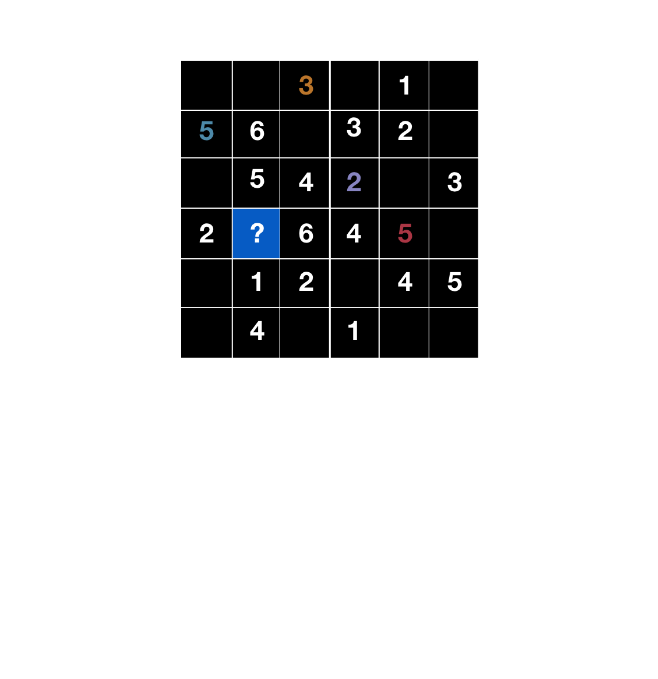
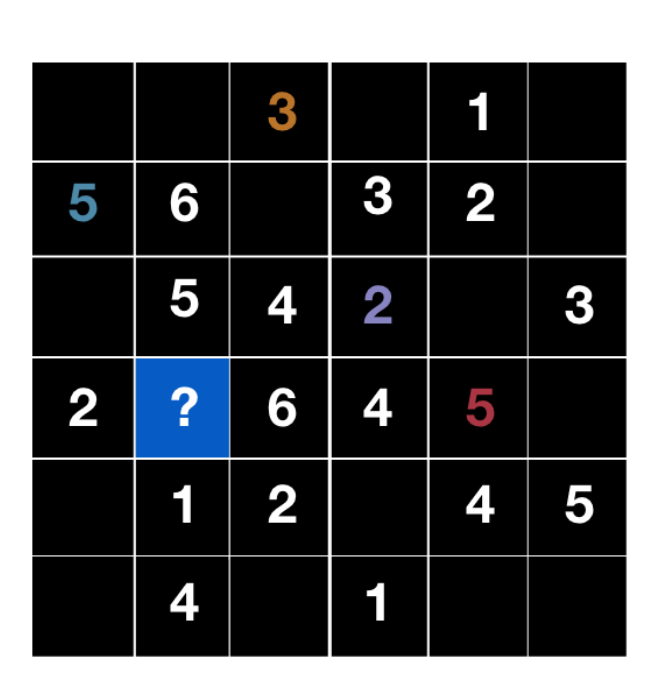
Before and after one commit to JessicaDosseh/Omega-Web-App, a React (Create React App) app in the folder packages/web/: page / in a window 1280 px wide. Shown: the part 806-1485 px from the top of the page, without its empty margins (314-972 px from the left). Before the commit the page ends 1185 px from the top, so only its background shows below. Built offline with nearby package versions, Linux system fonts and the light colour scheme.

Commit message:
switch case

```diff
--- a/packages/web/src/App.js
+++ b/packages/web/src/App.js
@@ -22,7 +22,7 @@ const App = () => {
 
   const [theme, toggleTheme, componentMounted] = useDarkMode();
 
-  const themeMode = theme === 'light' ? lightMode : darkMode;
+  const themeMode = theme === 'dark' ? darkMode : lightMode;
 
   if (!componentMounted) {
     return <div />;
--- a/packages/web/src/components/LandingPage/HomePage.js
+++ b/packages/web/src/components/LandingPage/HomePage.js
@@ -43,7 +43,6 @@ const HomePage = (props) => {
               />
             ) : (
               <Box className={classes.headerBox}>
-                {/* ADD SWITCH CASE FOR MOBILE HEADER AND SUBHEADER */}
                 {(() => {
                   switch (viewPort) {
                     case true:
@@ -125,12 +124,26 @@ const HomePage = (props) => {
             loading ? (
               <Skeleton className={classes.text} width={60} height={55} />
             ) : (
-              <Container maxWidth='sm'>
-                <Box className={classes.gameBoard}>
-                  {/* <GridOnIcon style={{ fontSize: 400 }} /> */}
-                  <img src={game} alt='game of the day' width='300' />
-                </Box>
-              </Container>
+              <Box className={classes.gameBoard}>
+                {(() => {
+                  switch (viewPort) {
+                    case true:
+                      return (
+                        <Box>
+                          {/* <GridOnIcon style={{ fontSize: 400 }} /> */}
+                          <img src={game} alt='game of the day' width='300' />
+                        </Box>
+                      );
+                    default:
+                      return (
+                        <Box>
+                          {/* <GridOnIcon style={{ fontSize: 400 }} /> */}
+                          <img src={game} alt='game of the day' width='600' />
+                        </Box>
+                      );
+                  }
+                })()}
+              </Box>
             )
           }
         />
--- a/packages/web/src/store/Mode/useDarkMode.js
+++ b/packages/web/src/store/Mode/useDarkMode.js
@@ -1,7 +1,7 @@
 import { useEffect, useState } from 'react';
 
 export const useDarkMode = () => {
-  const [theme, setTheme] = useState('light');
+  const [theme, setTheme] = useState('dark');
   const [componentMounted, setComponentMounted] = useState(false);
   const setMode = (mode) => {
     window.localStorage.setItem('theme', mode);
```
